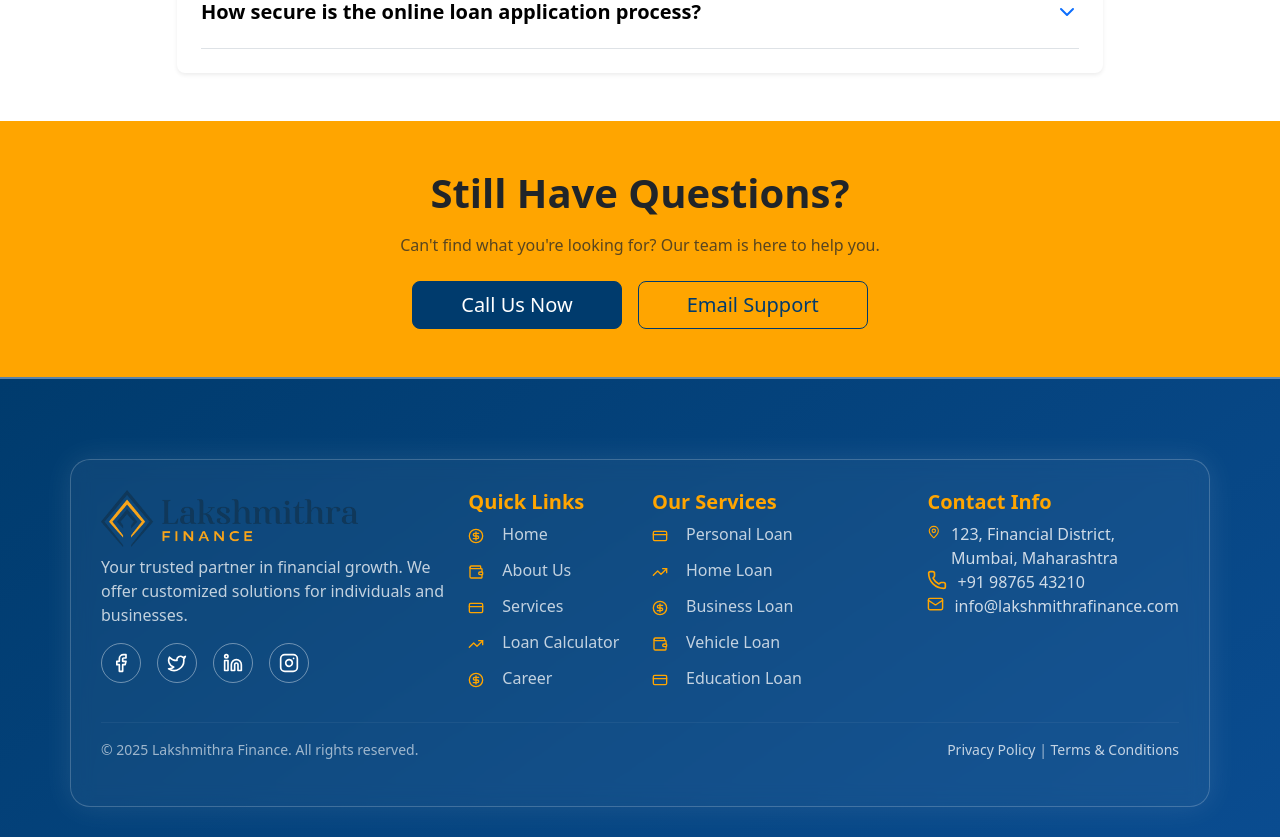
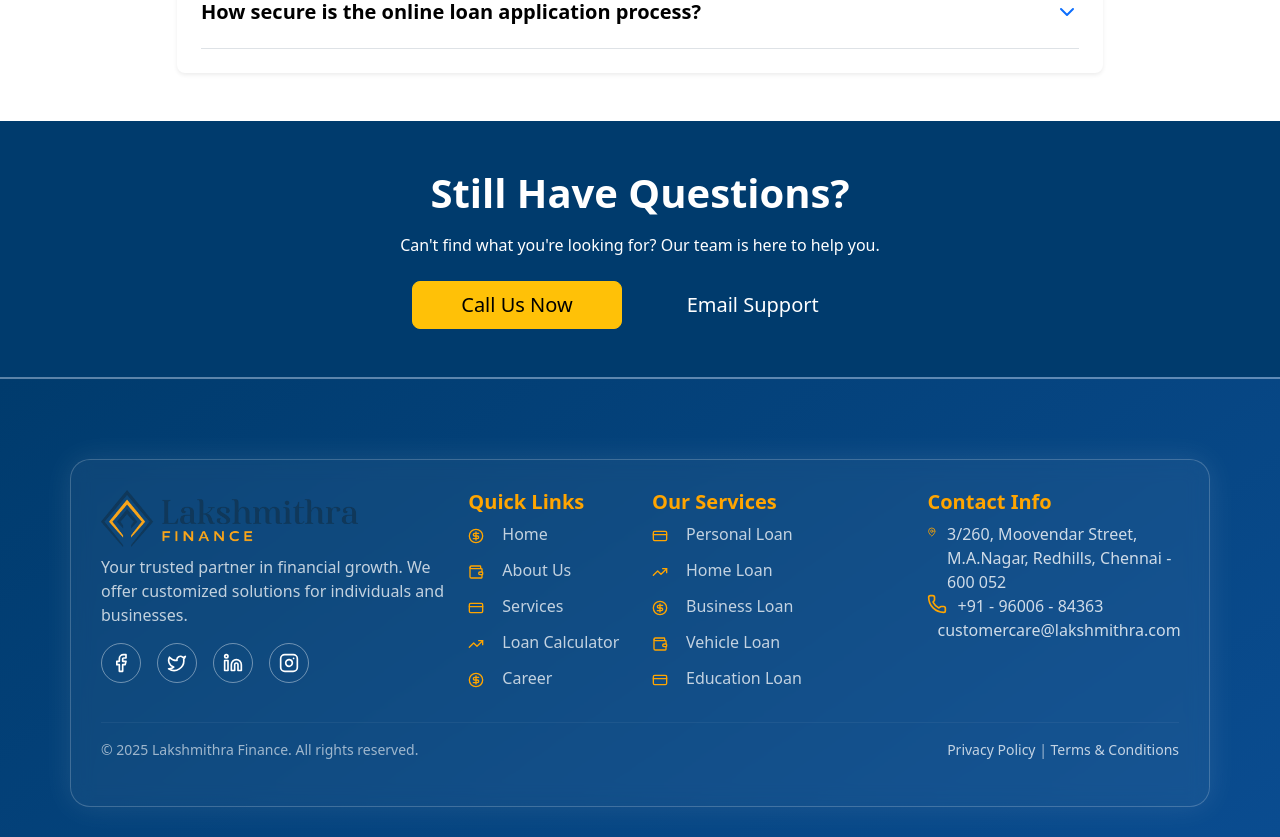
Before and after one commit to Nithishkumar8608/Lakshmithra, a React (Create React App) app: page /faq in a window 1280 px wide. Shown: the part 1700-2537 px from the top of the page. Built offline with nearby package versions, Linux system fonts and the light colour scheme.

Commit message:
changes in footer  &  some pages

```diff
--- a/src/Component/Footer/Footer.js
+++ b/src/Component/Footer/Footer.js
@@ -120,15 +120,15 @@ const Footer = () => {
             <ul className="footer-list contact-list">
               <li>
                 <MapPin size={20} className="footer-icon" />
-                <span>123, Financial District, Mumbai, Maharashtra</span>
+                <span>3/260, Moovendar Street, M.A.Nagar, Redhills, Chennai - 600 052</span>
               </li>
               <li>
                 <Phone size={20} className="footer-icon" />
-                <span>+91 98765 43210</span>
+                <span>+91 - 96006 - 84363</span>
               </li>
               <li>
                 <Mail size={20} className="footer-icon" />
-                <span>info@lakshmithrafinance.com</span>
+                <span>customercare@lakshmithra.com</span>
               </li>
             </ul>
           </div>
--- a/src/Pages/FAQ.js
+++ b/src/Pages/FAQ.js
@@ -62,7 +62,7 @@ const FAQ = () => {
       </section>
 
       {/* ====== CALL TO ACTION ====== */}
-      <section className="py-5 bg-warning" style={{ paddingTop: '60px', paddingBottom: '60px' }}>
+      <section className="py-5 bg-primary" style={{ paddingTop: '60px', paddingBottom: '60px' }}>
         <div className="container">
           <motion.div
             initial={{ opacity: 0, y: 30 }}
@@ -71,17 +71,17 @@ const FAQ = () => {
             viewport={{ once: true }}
             className="text-center"
           >
-            <h2 className="display-6 fw-bold mb-3">Still Have Questions?</h2>
-            <p className="text-muted mb-4">
+            <h2 className="display-6 text-white fw-bold mb-3">Still Have Questions?</h2>
+            <p className="text-white mb-4">
               Can't find what you're looking for? Our team is here to help you.
             </p>
             <div className="d-flex gap-3 justify-content-center flex-wrap">
-              <a href="tel:+919876543210" className="btn btn-primary btn-lg px-5">
+              <a href="tel:+919876543210" className="btn btn-warning btn-lg px-5">
                 Call Us Now
               </a>
               <a
                 href="mailto:info@lakshmithrafinance.com"
-                className="btn btn-outline-primary btn-lg px-5"
+                className="btn btn-outline text-white btn-lg px-5"
               >
                 Email Support
               </a>
--- a/src/Pages/Home.js
+++ b/src/Pages/Home.js
@@ -37,7 +37,7 @@ const Home = () => {
 
                 <div className="d-flex gap-3 flex-wrap">
                   <Link
-                    to="/apply"
+                    to="/contact"
                     className="btn btn-lg px-4 shadow"
                     style={{
                       backgroundColor: "#FFA500",
@@ -294,7 +294,7 @@ const Home = () => {
               </Link>
 
               <Link
-                to="/calculator"
+                to="/loancalculator"
                 className="btn btn-outline-light btn-lg px-5 py-3 shadow-sm"
                 style={{ borderRadius: "8px" }}
               >
--- a/src/Pages/Services.js
+++ b/src/Pages/Services.js
@@ -172,7 +172,7 @@ function Services() {
             <h2 className="text-white mb-4">Ready to Apply for a Loan?</h2>
             <p className="text-white mb-4">Get started with your loan application today and receive funds within 48 hours</p>
             <div className="cta-buttons">
-              <Link to="/apply" className="btn btn-secondary-custom btn-lg me-3">Apply Now</Link>
+              <Link to="/contact" className="btn btn-warning btn-lg me-3">Apply Now</Link>
               <Link to="/contact" className="btn btn-outline-light btn-lg">Contact Us</Link>
             </div>
           </motion.div>
```
